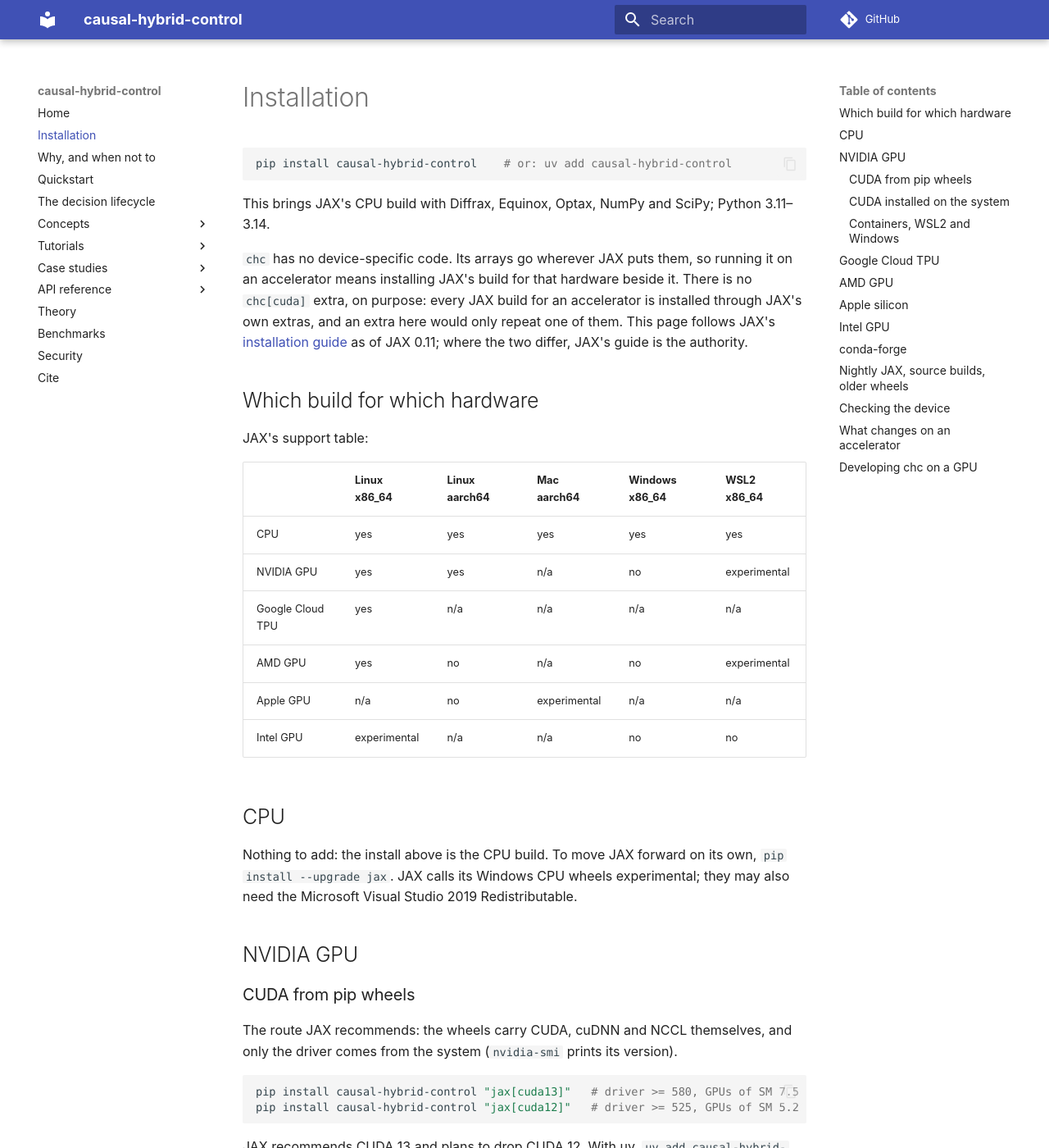
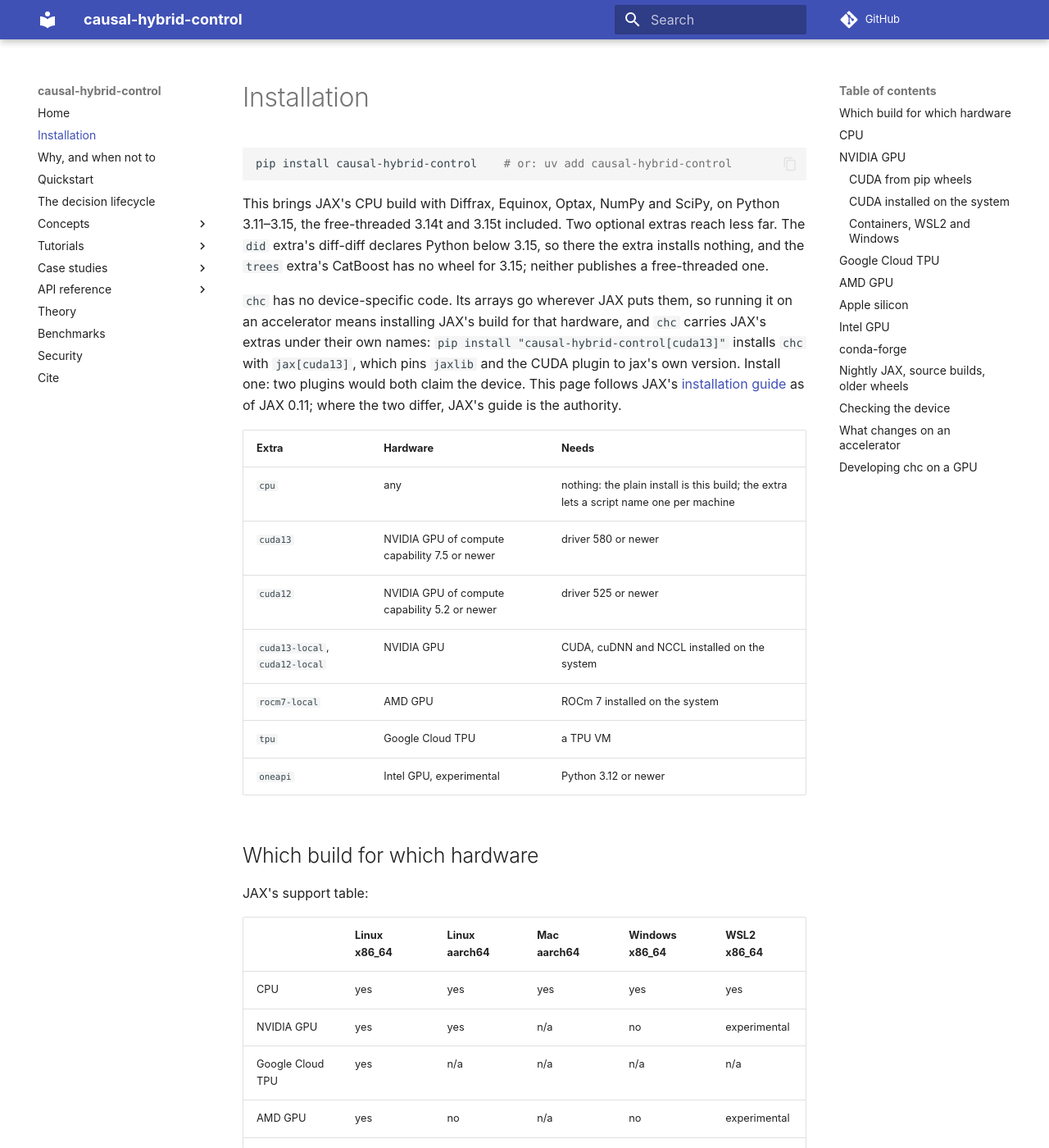
Before and after one commit to causaldyn/causal-hybrid-control, an MkDocs documentation site: the page built from docs/installation.md, in a window 1280 px wide and 1400 px high. Shown: the whole window at 82% size. Built offline with MkDocs 1.6.1 and Material for MkDocs 9.7.7, drawn with Linux system fonts in a browser that asks for light colours; comment, search, counter and statistics services are not loaded; some of the changed text lies outside the part shown.

Commit message:
feat: accelerator extras, and Python 3.15 with the free-threaded builds
A device was chosen by installing JAX's build beside chc, and the repository
kept CUDA in a dev-only group run from a second environment, so .venv printed
JAX's "CUDA-enabled jaxlib is not installed" on a machine with an NVIDIA GPU.
chc now forwards JAX's extras under their own names (cuda13, cuda12, the
-local builds, rocm7-local, tpu, oneapi, cpu). The justfile reads nvidia-smi
to install the matching one into .venv; `just test` runs the suite there and
`just test-cpu`, which `just check` runs, keeps CI's device. The suite passes
on both: 1708 passed, 2 skipped, on an RTX 3080 and on the CPU.

requires-python loses its <3.15 cap: diff-diff, which declares it, moves
behind a marker. CI gains 3.15, 3.14t and 3.15t; the free-threaded legs go
without polars and diff-diff, which ship no free-threaded wheels. ty read the
3.14 environment's NumPy 2.5 stubs at a 3.11 target, a branch they were never
written for, and from ty 0.0.67 reported .min() on float64 arrays as errors;
each leg now checks at its own version. Dependencies relocked at their latest
(ADR 0036).

````diff
--- a/docs/installation.md
+++ b/docs/installation.md
@@ -4,14 +4,28 @@
 pip install causal-hybrid-control    # or: uv add causal-hybrid-control
 ```
 
-This brings JAX's CPU build with Diffrax, Equinox, Optax, NumPy and SciPy; Python 3.11–3.14.
+This brings JAX's CPU build with Diffrax, Equinox, Optax, NumPy and SciPy, on Python 3.11–3.15,
+the free-threaded 3.14t and 3.15t included. Two optional extras reach less far. The `did` extra's
+diff-diff declares Python below 3.15, so there the extra installs nothing, and the `trees` extra's
+CatBoost has no wheel for 3.15; neither publishes a free-threaded one.
 
 `chc` has no device-specific code. Its arrays go wherever JAX puts them, so running it on an
-accelerator means installing JAX's build for that hardware beside it. There is no `chc[cuda]`
-extra, on purpose: every JAX build for an accelerator is installed through JAX's own extras, and
-an extra here would only repeat one of them. This page follows JAX's
+accelerator means installing JAX's build for that hardware, and `chc` carries JAX's extras under
+their own names: `pip install "causal-hybrid-control[cuda13]"` installs `chc` with
+`jax[cuda13]`, which pins `jaxlib` and the CUDA plugin to jax's own version. Install one: two
+plugins would both claim the device. This page follows JAX's
 [installation guide](https://docs.jax.dev/en/latest/installation.html) as of JAX 0.11; where the two
 differ, JAX's guide is the authority.
+
+| Extra | Hardware | Needs |
+|---|---|---|
+| `cpu` | any | nothing: the plain install is this build; the extra lets a script name one per machine |
+| `cuda13` | NVIDIA GPU of compute capability 7.5 or newer | driver 580 or newer |
+| `cuda12` | NVIDIA GPU of compute capability 5.2 or newer | driver 525 or newer |
+| `cuda13-local`, `cuda12-local` | NVIDIA GPU | CUDA, cuDNN and NCCL installed on the system |
+| `rocm7-local` | AMD GPU | ROCm 7 installed on the system |
+| `tpu` | Google Cloud TPU | a TPU VM |
+| `oneapi` | Intel GPU, experimental | Python 3.12 or newer |
 
 ## Which build for which hardware
 
@@ -40,26 +54,28 @@
 comes from the system (`nvidia-smi` prints its version).
 
 ```bash
-pip install causal-hybrid-control "jax[cuda13]"   # driver >= 580, GPUs of SM 7.5 or newer
-pip install causal-hybrid-control "jax[cuda12]"   # driver >= 525, GPUs of SM 5.2 or newer
+pip install "causal-hybrid-control[cuda13]"   # driver >= 580, GPUs of SM 7.5 or newer
+pip install "causal-hybrid-control[cuda12]"   # driver >= 525, GPUs of SM 5.2 or newer
 ```
 
-JAX recommends CUDA 13 and plans to drop CUDA 12. With uv, `uv add causal-hybrid-control "jax[cuda13]"`. A project that must also resolve on macOS or
-Windows can keep the CUDA build to Linux with a marker:
+JAX recommends CUDA 13 and plans to drop CUDA 12. With uv, `uv add "causal-hybrid-control[cuda13]"`.
+The CUDA wheels are Linux-only, so a project that must also resolve on macOS or Windows adds `chc`
+plainly and keeps JAX's CUDA build to Linux with a marker:
 
 ```bash
-uv add "jax[cuda13]; sys_platform == 'linux'"
+uv add causal-hybrid-control "jax[cuda13]; sys_platform == 'linux'"
 ```
 
 - **Leave `LD_LIBRARY_PATH` unset.** It can override the CUDA libraries the wheels bring.
-- **Upgrade through the extra**, `pip install --upgrade "jax[cuda13]"`. The extra pins the CUDA
-  plugin and `jaxlib` to jax's own version, and upgrading `jax` alone leaves the plugin behind.
+- **Upgrade through the extra**, `pip install --upgrade "causal-hybrid-control[cuda13]"` or
+  `pip install --upgrade "jax[cuda13]"`. The extra pins the CUDA plugin and `jaxlib` to jax's own
+  version, and upgrading `jax` alone leaves the plugin behind.
 
 ### CUDA installed on the system
 
 ```bash
-pip install causal-hybrid-control "jax[cuda13-local]"   # CUDA >= 13.0, cuDNN >= 9.12 and < 10.0, NCCL >= 2.18
-pip install causal-hybrid-control "jax[cuda12-local]"   # CUDA >= 12.1, cuDNN >= 9.10.2 and < 10.0, NCCL >= 2.18
+pip install "causal-hybrid-control[cuda13-local]"   # CUDA >= 13.0, cuDNN >= 9.12 and < 10.0, NCCL >= 2.18
+pip install "causal-hybrid-control[cuda12-local]"   # CUDA >= 12.1, cuDNN >= 9.10.2 and < 10.0, NCCL >= 2.18
 ```
 
 Here JAX finds the CUDA libraries through `LD_LIBRARY_PATH` and `ptxas` and `nvlink` through
@@ -76,7 +92,7 @@
 ## Google Cloud TPU
 
 ```bash
-pip install causal-hybrid-control "jax[tpu]"
+pip install "causal-hybrid-control[tpu]"
 ```
 
 ## AMD GPU
@@ -88,7 +104,7 @@
 says which. Then:
 
 ```bash
-pip install causal-hybrid-control "jax[rocm7-local]"
+pip install "causal-hybrid-control[rocm7-local]"
 ```
 
 AMD also publishes a container, `docker pull rocm/jax:latest`. WSL2 is experimental.
@@ -100,9 +116,14 @@
 
 ## Intel GPU
 
-Experimental, through Intel's OneAPI plugin: either its
-[pip installation](https://github.com/intel/intel-extension-for-openxla/blob/main/docs/acc_jax.md)
-or [Intel's XLA container](https://hub.docker.com/r/intel/intel-optimized-xla).
+Experimental, through Intel's OneAPI plugin, on Python 3.12 or newer:
+
+```bash
+pip install "causal-hybrid-control[oneapi]"
+```
+
+Intel's [installation notes](https://github.com/intel/intel-extension-for-openxla/blob/main/docs/acc_jax.md)
+and [XLA container](https://hub.docker.com/r/intel/intel-optimized-xla) cover the driver side.
 
 ## conda-forge
 
@@ -164,7 +185,7 @@
 
 ## Developing `chc` on a GPU
 
-The repository keeps JAX's CUDA 13 wheels in an opt-in dependency group, `cuda`, that the package
-does not depend on and CI never installs. `just test-gpu` runs the test suite on the GPU from its own
-environment, `.venv-cuda`; see
+In a checkout, `just sync` and `just test` install the extra this machine's NVIDIA driver and GPU
+call for into `.venv`, and the suite runs on the GPU; `just test-cpu` runs it on the CPU, as CI
+does. CI installs no accelerator build. See
 [CONTRIBUTING](https://github.com/causaldyn/causal-hybrid-control/blob/main/CONTRIBUTING.md).
````
Also changed, not shown: CHANGELOG.md (+28 -0 lines), CONTRIBUTING.md (+18 -13 lines), README.md (+7 -8 lines), docs/adr/0036-accelerator-extras-and-the-python-range.md (added, +79 -0 lines), docs/index.md (+6 -5 lines), pyproject.toml (+40 -8 lines), 7 other files.
